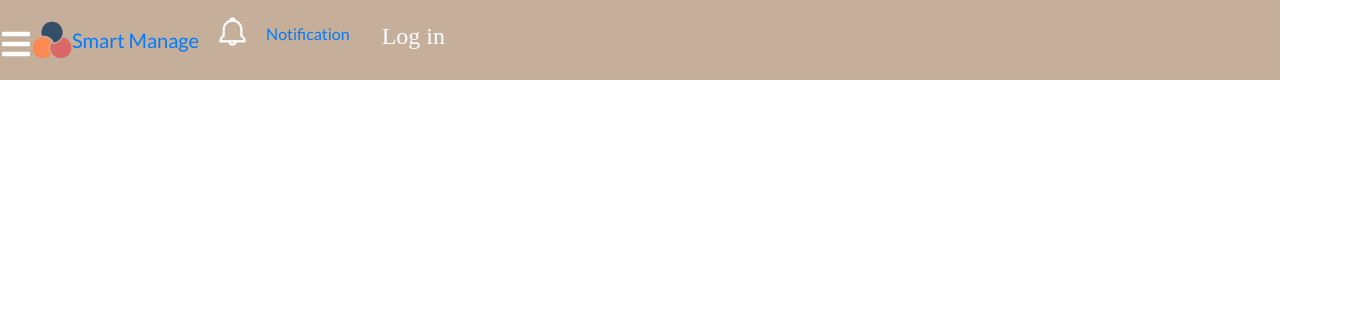
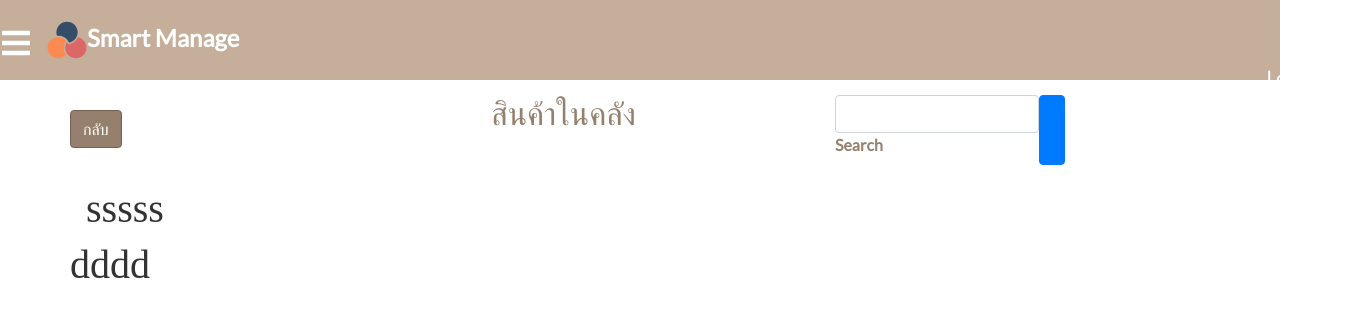
Before and after one commit to Chotika-Photipunya/Stock-webapp, a React (Create React App) app: page /CreateOrder in a window 1280 px wide. Shown: the top 316 px of the page, 1359 px wide, since content can reach past the window. Built offline with nearby package versions, Linux system fonts and the light colour scheme.

Commit message:
17-03-2021

```diff
--- a/src/App.css
+++ b/src/App.css
@@ -9,7 +9,6 @@
 
 .Home,
 .Main,
-.Reports,
 .Products{
     display: flex;
     height: 90vh;
--- a/src/App.js
+++ b/src/App.js
@@ -8,7 +8,7 @@ import './Home.css';
 import './App.css';
 import Main from './Pages/Main';
 import Products from './Pages/Products';
-import Reports from './Pages/Reports';
+import CreateOrder from './Pages/CreateOrder';
 import NewitemsForm from './Pages/NewitemsForm';
 
 function App() {
@@ -19,8 +19,9 @@ function App() {
       <Switch>
         <Route path='/' exact component={Main} />
         <Route path='/Products' component={Products} />
-        <Route path='/Reports' component={Reports} />
+        <Route path='/CreateOrder' component={CreateOrder} />
         <Route path='/NewitemsForm' component={NewitemsForm} />
+        <Route path='/Login' component={Login} />
 
       </Switch>
     </Router>
--- a/src/Home.js
+++ b/src/Home.js
@@ -7,12 +7,14 @@ import './Home.css';
 export default function Home() {
 
     return (
+
         <div className="Home">
-
+           {/*  <Topbar />
             <Row>
                 <Col className="contain2">1 of 2</Col>
                 <Col className="contain3">2 of 2</Col>
-            </Row>
+            </Row> */}
+
         </div>
     );
 }
--- a/src/MenuNavbar/Menubar.css
+++ b/src/MenuNavbar/Menubar.css
@@ -5,12 +5,14 @@
     display: flex;
     justify-content: start;
     align-items: center;
+    font-family: Arial, Helvetica, sans-serif;
 }
 
-.menu-bars{
+.menu-bars, .icon-noti{
     margin-left: 2 rem;
     font-size: 2rem;
     background: none;
+    font-family: Arial, Helvetica, sans-serif;
 }
 
 .nav-menu{
@@ -53,6 +55,7 @@
 
 .nav-text a:hover {
     background-color: #95806E;
+    font-family: Arial, Helvetica, sans-serif;
 }
 
 .nav-menu-items {
@@ -72,7 +75,51 @@ span{
     margin-left: 16px;
 }
 
-.text-login{
+.text-login, nav{
     color: #fff;
+    font-size: 20px;
     font-family: 'Lato', sans-serif;
 }
+
+.name-logo{
+    color: #fff;
+    font-size: 24px;
+    font-weight: bolder;
+    font-family: 'Lato', sans-serif;
+    margin-left: 20px;
+
+}
+.pic-logo{
+    margin-left: 50px;
+
+}
+
+.bnt-rigth{
+    margin-left: 1025px;
+    padding: 0%;
+    border: 0;
+}
+
+.text-login{
+    margin-top: 10px;
+    margin-left: -30px;
+}
+
+.icon-hamberger{
+    margin-left: 30px;
+}
+
+.name-logo{
+    margin-left: 15px;
+}
+
+/* .text-login{
+    margin-left: 500px;
+}
+.icon-noti{
+    margin-left: 200px;
+} */
+
+/* .icon-group-right{
+    justify-content: flex-end;
+} */
--- a/src/MenuNavbar/Menubar.js
+++ b/src/MenuNavbar/Menubar.js
@@ -8,19 +8,19 @@ import { IconContext } from 'react-icons';
 import Image from 'react-bootstrap/Image';
 import Navbar from "react-bootstrap/Navbar";
 import Nav from "react-bootstrap/Nav";
-
+import * as IoIcons from 'react-icons/io';
+import Row from 'react-bootstrap/esm/Row';
+import Col from 'react-bootstrap/esm/Col';
 
 function Menubar() {
     const [sidebar, setSidebar] = useState(false);
     const showSidebar = () => setSidebar(!sidebar);
 
     const stylelogo = { width: 40, height: 40 }
-    const stylenoti = { width: 35, height: 35 }
-    const stylelayout = { margintop: 90 }
 
     return (
         <>
-            <IconContext.Provider value={{ color: '#fff' }}>
+            <IconContext.Provider className='hamberger' value={{ color: '#fff' }}>
                 <div className='Menubar'>
                     <Link to='#' className='menu-bars'>
                         <FaIcons.FaBars onClick={showSidebar} />
@@ -28,31 +28,35 @@ function Menubar() {
 
 
 
-                    <div className='logo' >
+                    <Navbar.Brand href="#home">
+
+                        <div className='name-logo'>
                         <Image style={stylelogo} src="Logo.png" />
-                    </div>
-                    <div className='nameLogo'>
-                        <Navbar.Brand style={stylelayout} href="#home">Smart Manage</Navbar.Brand>
-                    </div>
-
-                        <Nav>
-                            <div className='picnoti'>
-                                <Image style={stylenoti} src="notification.png" />
-                            </div>
-                            <div className='TextNoti'>
-                                <Nav.Link href="#deets">Notification</Nav.Link>
-                            </div>
-                            <Nav.Link eventKey={2} href="#memes">
-                                <div className='text-login'>
-                                  <h4>  Log in</h4>
-                                </div>
-                            </Nav.Link>
-                        </Nav>
+                            Smart Manage
+                        </div>
+                    </Navbar.Brand>
 
 
+                    <Nav className='bnt-rigth'>
 
+                        <Row>
+                            <Nav.Link href="#notification">
+                                <Col>
+                                <div className='icon-noti'>
+                                    <IoIcons.IoMdNotifications value={{ color: '#fff' }} />
+                                </div>
+                                </Col>
+                            </Nav.Link>
 
-
+                            <Nav.Link eventKey={2} href="#Login">
+                                <Col>
+                                <div className='text-login'>
+                                    Log in
+                                </div>
+                                </Col>
+                            </Nav.Link>
+                        </Row>
+                    </Nav>
 
                 </div>
                 <nav className={sidebar ? 'nav-menu active' : 'nav-menu'}>
@@ -75,6 +79,7 @@ function Menubar() {
                     </ul>
 
                 </nav>
+
             </IconContext.Provider>
         </>
     );
--- a/src/MenuNavbar/SidebarData.js
+++ b/src/MenuNavbar/SidebarData.js
@@ -12,7 +12,7 @@ export const SidebarData = [
     },
     {
         title: 'สร้างใบสั่งซื้อสินค้า',
-        path: '/Reports',
+        path: '/CreateOrder',
         icon: <IoIcons.IoIosPaper />,
         cName: 'nav-text'
     },
--- /dev/null
+++ b/src/Pages/CreateOrder.css
@@ -0,0 +1,39 @@
+.text-page-order, .bnt-back, .bnt-search{
+    font-family: Arial, Helvetica, sans-serif;
+    color: #95806E;
+    font-weight: bolder;
+    display: flex;
+    margin-top: 15px;
+
+}
+/* .text-page-order{
+    justify-content: center;
+    text-align: center;
+} */
+
+.button-back{
+  /*   justify-content: flex-start;
+    margin-right: 30px; */
+    color: #FFF;
+    background-color: #95806E;
+    border-color:#746354;
+    border-width: 0.5px
+}
+
+.bnt-search{
+   /*  justify-content: flex-end; */
+   margin-left: -30px;
+
+}
+
+.button-back:hover,.button-back:focus,.button-back.focus{
+    color:#fff;/*สีตัวหนังสือในปุ่ม*/
+    background:#c5ab95;/*พื้นหลังปุ่ม*/
+    border-color:#746354;/*เส้นขอบปุ่ม*/
+    border-width: 0.5px;/*ขนาดของเส้นขอบปุ่ม*/
+}
+
+hr{
+    border-color: #746354;
+    height: 1px;
+}
--- /dev/null
+++ b/src/Pages/CreateOrder.js
@@ -0,0 +1,53 @@
+import React from 'react'
+import Row from 'react-bootstrap/esm/Row';
+import Col from "react-bootstrap/Col";
+import './CreateOrder.css';
+import Form from "react-bootstrap/Form";
+import Button from "react-bootstrap/Button";
+
+function CreateOrder() {
+    return (
+        <div className='CreateOrder'>
+            <div className='container '>
+
+
+                <Row className='row-sm'>
+                    <Col className='bnt-back' column-sm>
+                        <Form.Group as={Row} className='bnt-back'>
+                            <div sm={{ span: 10, offset: 2 }}>
+                                <Button className='button-back' type="submit">กลับ</Button>
+                            </div>
+                        </Form.Group>
+                    </Col>
+
+                    <Col className='text-page-order' column-sm><span><h2>สินค้าในคลัง</h2></span></Col>
+
+
+                    <Col className='bnt-search' column-sm>
+                    <div class="input-group">
+  <div class="form-outline">
+    <input type="search" id="form1" class="form-control" />
+    <label class="form-label" for="form1">Search</label>
+  </div>
+  <button type="button" class="btn btn-primary">
+    <i class="fas fa-search"></i>
+  </button>
+</div>
+
+                    </Col>
+                </Row>
+
+
+                <Row className='row-sm'>
+                    <span><h1>sssss</h1></span>
+                </Row>
+
+                <Row className='row-sm'>
+                    <h1>dddd</h1>
+                </Row>
+            </div>
+        </div>
+    )
+}
+
+export default CreateOrder;
--- a/src/Pages/NewitemsForm.css
+++ b/src/Pages/NewitemsForm.css
@@ -1,4 +1,5 @@
 .text-page{
+    font-family: Arial, Helvetica, sans-serif;
     color: #95806E;
     font-weight: bolder;
     display: flex;
@@ -7,6 +8,7 @@
     margin-left: 20px;
 }
 .text-form{
+    font-family: Arial, Helvetica, sans-serif;
     display: flex;
     justify-content: center;
     margin-top: 60px;
@@ -17,26 +19,29 @@
 }
 
 .button-submit{
+    font-family: Arial, Helvetica, sans-serif;
     color: #FFF;
     background-color: #95806E;
     border-color:#746354;
-    border-width: 0.5px
+    border-width: 0.5px;
+    margin-top: 10px;
+    margin-left: 60px;
 }
 
 .button-submit:hover,.button-submit:focus,.button-submit.focus{
+    font-family: Arial, Helvetica, sans-serif;
     color:#fff;/*สีตัวหนังสือในปุ่ม*/
     background:#c5ab95;/*พื้นหลังปุ่ม*/
     border-color:#746354;/*เส้นขอบปุ่ม*/
     border-width: 0.5px;/*ขนาดของเส้นขอบปุ่ม*/
     }
 
-    .text-showpic{
-        text-align:center;
+.text-showpic{
+    font-family: Arial, Helvetica, sans-serif;
+    text-align: center;
+}
 
-    }
-
-    .button-submit{
-        margin-top: 10px;
-        margin-left: 60px;
-
-    }
+h2,h4,.input-group-text,.input-group,.custom-file-label,form,.text-fill {
+    font-family: Arial, Helvetica, sans-serif;
+/*     color: #95806E; */
+}
--- a/src/Pages/Products.js
+++ b/src/Pages/Products.js
@@ -1,4 +1,4 @@
-import React from 'react'
+import React from 'react';
 
 function Products() {
     return (
--- a/src/Pages/Reports.js
+++ /dev/null
@@ -1,11 +0,0 @@
-import React from 'react'
-
-function Reports() {
-    return (
-        <div className='Reports'>
-            <h1>Reports</h1>
-        </div>
-    )
-}
-
-export default Reports;
```
Also changed, not shown: src/Pages/NewitemsForm.js (+15 -4 lines).
